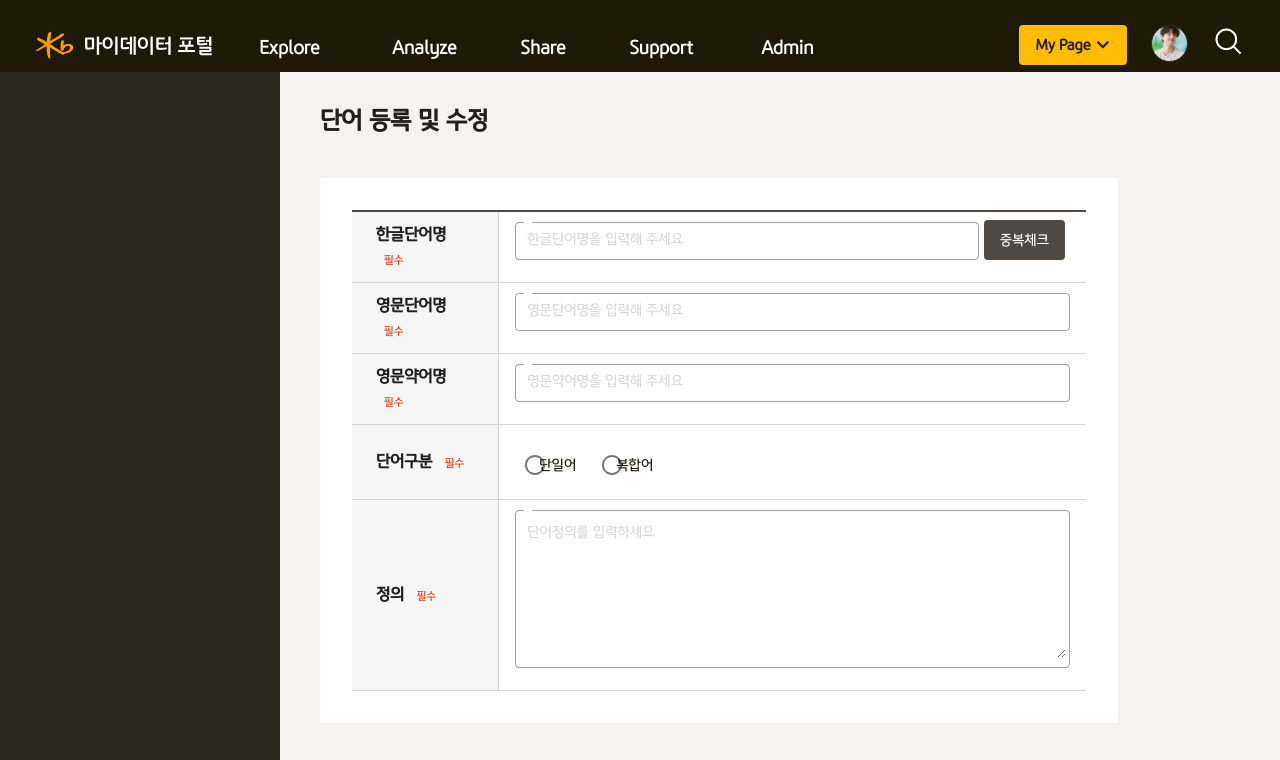
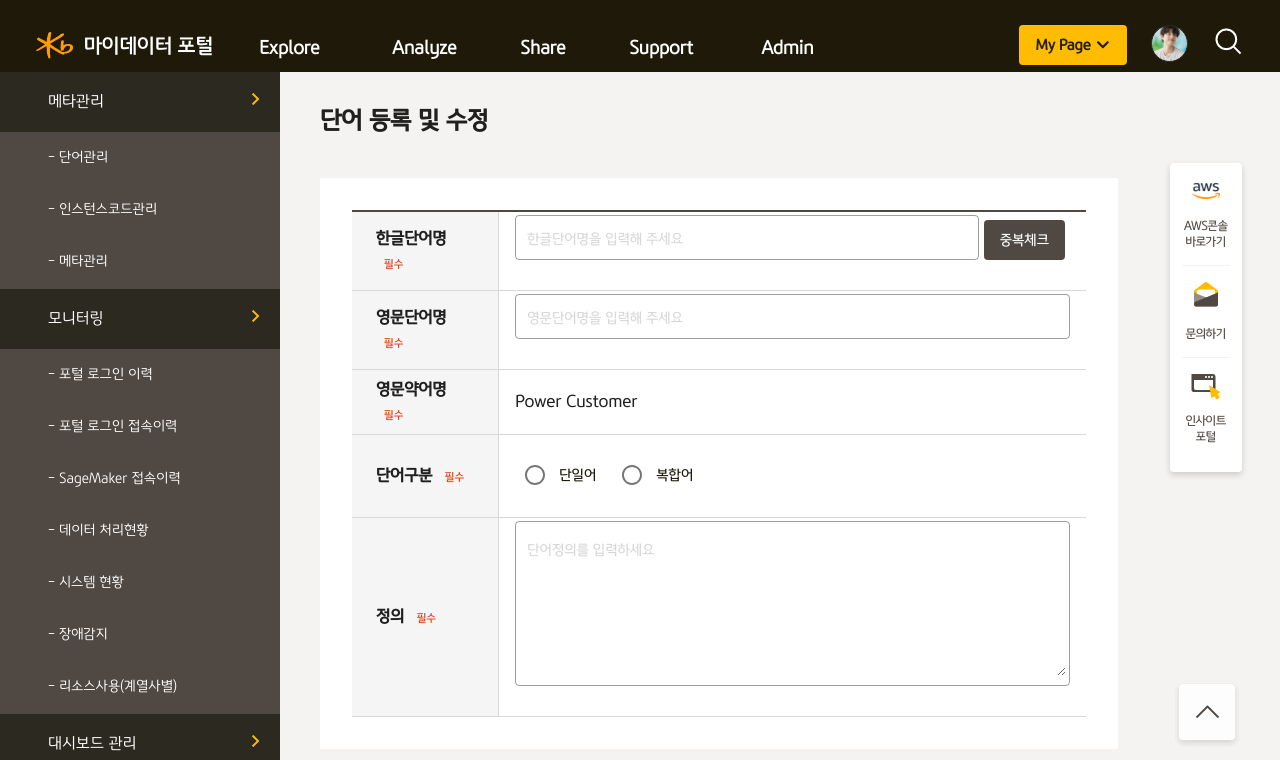
Before and after one commit to gesazumo/vuedata, a Vue app: page /pub/adm002 in a window 1280 px wide. Shown: the top 760 px of the page. Built offline with nearby package versions, Linux system fonts and the light colour scheme.

Commit message:
Admin> 메타관리> 단어관리 (ADM001), 단어등록수정(ADM002)

```diff
--- a/public/index.html
+++ b/public/index.html
@@ -119,6 +119,7 @@
         })()
       })
       </script>
+
       <script> //layout
       $(function () {
         // GNB
@@ -220,12 +221,8 @@
           $slick.slick('slickPlay')
         }
       }
-
       </script>
 
-      <script> //main
-
-      </script>
 
       <script> //모달팝업
         $(function(){
--- a/src/assets/css/common.css
+++ b/src/assets/css/common.css
@@ -745,7 +745,7 @@ filter: progid:DXImageTransform.Microsoft.gradient( startColorstr='#017cc7', end
   border-radius: 4px;
 }
 .my_start .inner .boxitem .box .img1 {
-  background: #23a3a7;
+  background: url(../../images/main_img_begin.png) left center no-repeat;
   width: 464px;
   height: 304px;
   border-top-left-radius: 4px;
@@ -753,7 +753,7 @@ filter: progid:DXImageTransform.Microsoft.gradient( startColorstr='#017cc7', end
   overflow: hidden;
 }
 .my_start .inner .boxitem .box .img2 {
-  background: #2196f3;
+  background: url(../../images/main_img_mater.png) left center no-repeat;
   width: 464px;
   height: 304px;
   border-top-left-radius: 4px;
@@ -1320,6 +1320,10 @@ filter: progid:DXImageTransform.Microsoft.gradient( startColorstr='#017cc7', end
 .v-parallax__content .inner .guidebox .box div button {
   margin:0 !important;
   padding:0 !important;
+  color:#1e1909 !important;
+}
+.v-parallax__content .inner .guidebox .box div button i {
+  color:#ffbc00;
 }
 
 .banr2 {
@@ -1893,7 +1897,7 @@ table span {
 
 .tb_write {}
 .tb_write th {max-height: 56px; text-align: left; padding:8px 24px !important;}
-.tb_write td {max-height: 56px; text-align: left; padding:8px 16px 0 16px !important;}
+.tb_write td {min-height: 56px; text-align: left; padding:8px 16px !important;}
 .tb_write td .v-text-field .v-input__slot .v-inupt {width:100% !important;}
 
 
@@ -1997,41 +2001,44 @@ table span {
 /*팝업*/
 #layerpop {
   position: relative;
-  left: 0;
-  top: 0;
+  left: 50%;
+  top: 100px;
   bottom: 0;
   right: 0;
-  display: table;
+  display: inline-block;
   background: #f5f5f5;
+  margin-left:-200px;
 }
 #layerpop .inner {
   padding: 30px;
-  padding-bottom: 0;
   background: #fff;
 }
-#layerpop .inner .poptit {}
+#layerpop .inner .poptit {
+  display: inline-block;
+  width: 100%;
+}
 #layerpop .inner .poptit p {
   font-size: 18px;
   font-weight: 600;
 }
 #layerpop .inner .poptit button {
+  float: right;
   display: inline-block;
   text-align: center;
   text-decoration: none;
   border-radius: 0;
   margin: 0;
-  margin-top: -40px;
+  margin-top: -30px;
   padding: 0;
   height: 30px;
   min-width: 30px !important;
-  color: #fff;
   cursor: pointer;
 }
 #layerpop .inner .poptit button i {
-  color: black;
+  color: #1e1909;
 }
 #layerpop .inner .popconts {
-  padding: 20px;
+  padding: 20px 0;
 }
 #layerpop .inner .popconts div {
   overflow-y: auto;
@@ -2289,10 +2296,11 @@ table span {
 
 /*v-*/
 .v-messages__message {line-height: 16px !important;}
-.v-input--selection-controls__ripple {left:-5px !important;}
+.v-input--selection-controls__ripple {left:-5px !important; margin:8px !important; }
 .v-system-bar .v-input--selection-controls .v-input__slot > .v-label,
 .v-input--selection-controls .v-radio > .v-label {
   color:#1e1909;
+  padding-left: 20px !important;
 }
 .v-text-field--outlined .v-input__prepend-outer,
 .v-text-field--outlined .v-input__append-outer {
@@ -2307,3 +2315,8 @@ table span {
   min-height: 40px !important;
 }
 .v-text-field__details {margin-bottom: 0 !important;}
+.v-input--selection-controls.v-input--dense:not(.v-input--switch) .v-input--selection-controls__ripple {
+  left: -12px;
+  top: calc(50% - 24px);
+  margin: 8px;
+}
--- a/src/assets/css/reset.css
+++ b/src/assets/css/reset.css
@@ -193,6 +193,7 @@ select::-ms-value {
   color: currentColor; /* Internet Explorer 11+ */
 }
 legend {
+  display: none !important;
   border: 0; /* Correct `color` not being inherited in IE 8/9/10/11 */
   color: inherit; /* Correct the color inheritance from `fieldset` elements in IE */
   display: table; /* Correct the text wrapping in Edge and IE */
--- a/src/components/pub/popup.vue
+++ b/src/components/pub/popup.vue
@@ -4,14 +4,11 @@
 			<div class="poptit">
 				<p>popup title</p>
 				<button>
-					<i class="fas fa-close"></i>
+					<i class="fas fa-times"></i>
 				</button>
 			</div>
 			<div class="popconts">
-				<div>
-					세로 높이 고정되고, <br />
-					높이 이상 컨텐츠 입력시 세로 스크롤 생성
-				</div>
+				<div>팝업내용</div>
 			</div>
 			<div class="popbtn">
 				<button class="cancel large">버튼명</button>
--- a/src/views/pub/Main.vue
+++ b/src/views/pub/Main.vue
@@ -434,7 +434,7 @@
 					</div>
 					<div class="guidebox">
 						<div class="box">
-							<p class="g01">상세 메뉴얼</p>
+							<p class="g01">상세 매뉴얼</p>
 							<span>
 								데이터 검색부터 분석환경<br />
 								신청 후 활용까지 상세 내용 확인
@@ -442,9 +442,7 @@
 							<div>
 								<button>
 									바로가기
-									<v-icon color="primary"
-										>mdi-chevron-right</v-icon
-									>
+									<i class="fas fa-chevron-right"></i>
 								</button>
 							</div>
 						</div>
@@ -454,9 +452,7 @@
 							<div>
 								<button>
 									바로가기
-									<v-icon color="primary"
-										>mdi-chevron-right</v-icon
-									>
+									<i class="fas fa-chevron-right"></i>
 								</button>
 							</div>
 						</div>
@@ -469,9 +465,7 @@
 							<div>
 								<button>
 									바로가기
-									<v-icon color="primary"
-										>mdi-chevron-right</v-icon
-									>
+									<i class="fas fa-chevron-right"></i>
 								</button>
 							</div>
 						</div>
@@ -484,9 +478,7 @@
 							<div>
 								<button>
 									바로가기
-									<v-icon color="primary"
-										>mdi-chevron-right</v-icon
-									>
+									<i class="fas fa-chevron-right"></i>
 								</button>
 							</div>
 						</div>
--- a/src/views/pub/TAH-ADM001.vue
+++ b/src/views/pub/TAH-ADM001.vue
@@ -73,17 +73,6 @@
 							<caption>
 								table caption
 							</caption>
-							<colgroup>
-								<col width="5%" />
-								<col width="10%" />
-								<col width="10%" />
-								<col width="10%" />
-								<col width="" />
-								<col width="10%" />
-								<col width="" />
-								<col width="8%" />
-								<col width="15%" />
-							</colgroup>
 							<thead>
 								<tr>
 									<th>
@@ -96,11 +85,11 @@
 									</th>
 									<th>
 										영어약어명
-										<i class="fas fa-chevron-down"></i>
+										<i class="fas fa-chevron-up"></i>
 									</th>
 									<th>
 										영어단어명
-										<i class="fas fa-chevron-down"></i>
+										<i class="fas fa-chevron-up"></i>
 									</th>
 									<th>
 										단어구분
--- a/src/views/pub/TAH-ADM002.vue
+++ b/src/views/pub/TAH-ADM002.vue
@@ -1,6 +1,37 @@
 <template>
 	<div class="adm_wrap">
-		<div id="lnb"></div>
+		<div id="lnb">
+			<ul>
+				<li>
+					<a href="#none">메타관리</a>
+					<ul>
+						<li><a href="#none">- 단어관리</a></li>
+						<li><a href="#none">- 인스턴스코드관리</a></li>
+						<li><a href="#none">- 메타관리</a></li>
+					</ul>
+				</li>
+
+				<li>
+					<a href="#none">모니터링</a>
+					<ul>
+						<li><a href="#none">- 포털 로그인 이력</a></li>
+						<li><a href="#none">- 포털 로그인 접속이력</a></li>
+						<li><a href="#none">- SageMaker 접속이력</a></li>
+						<li><a href="#none">- 데이터 처리현황</a></li>
+						<li><a href="#none">- 시스템 현황</a></li>
+						<li><a href="#none">- 장애감지</a></li>
+						<li><a href="#none">- 리소스사용(계열사별)</a></li>
+					</ul>
+				</li>
+				<li><a href="#none">대시보드 관리</a></li>
+				<li><a href="#none">메뉴관리</a></li>
+				<li><a href="#none">권한관리</a></li>
+				<li><a href="#none">코드관리</a></li>
+				<li><a href="#none">게시판관리</a></li>
+				<li><a href="#none">결재관리</a></li>
+				<li><a href="#none">라이브러리</a></li>
+			</ul>
+		</div>
 		<div class="adm_contents">
 			<div class="inner">
 				<h5>단어 등록 및 수정</h5>
@@ -21,6 +52,7 @@
 										<v-text-field
 											label=""
 											placeholder="한글단어명을 입력해 주세요"
+											single-line
 											clearable
 											outlined
 										>
@@ -40,6 +72,7 @@
 										<v-text-field
 											label=""
 											placeholder="영문단어명을 입력해 주세요"
+											single-line
 											clearable
 											outlined
 										></v-text-field>
@@ -47,14 +80,7 @@
 								</tr>
 								<tr>
 									<th>영문약어명 <span>필수</span></th>
-									<td>
-										<v-text-field
-											label=""
-											placeholder="영문약어명을 입력해 주세요"
-											clearable
-											outlined
-										></v-text-field>
-									</td>
+									<td>Power Customer</td>
 								</tr>
 								<tr>
 									<th>단어구분 <span>필수</span></th>
@@ -85,10 +111,37 @@
 				</div>
 				<div class="btn_area">
 					<button class="cancel large">취소</button>
-					<button class="regit large">등록하기</button>
+					<button class="delete large">삭제하기</button>
+					<button class="regit large">등록<!--수정-->하기</button>
 				</div>
 
-				<div id="quickmenu"></div>
+				<div id="quickmenu">
+					<div class="quick">
+						<ul>
+							<li>
+								<a href="">
+									<img src="../../images/quick_icon_01.png" />
+									<span>AWS콘솔바로가기</span>
+								</a>
+							</li>
+							<li>
+								<a href="">
+									<img src="../../images/quick_icon_02.png" />
+									<span>문의하기</span>
+								</a>
+							</li>
+							<li>
+								<a
+									href="http://bipotal.kbfng.com:8080/BiPortal"
+								>
+									<img src="../../images/quick_icon_03.png" />
+									<span>인사이트포털</span>
+								</a>
+							</li>
+						</ul>
+					</div>
+					<div class="scrollTop"></div>
+				</div>
 			</div>
 		</div>
 	</div>
```
Also changed, not shown: src/images/main_img_begin.png (added), src/images/main_img_mater.png (added).
